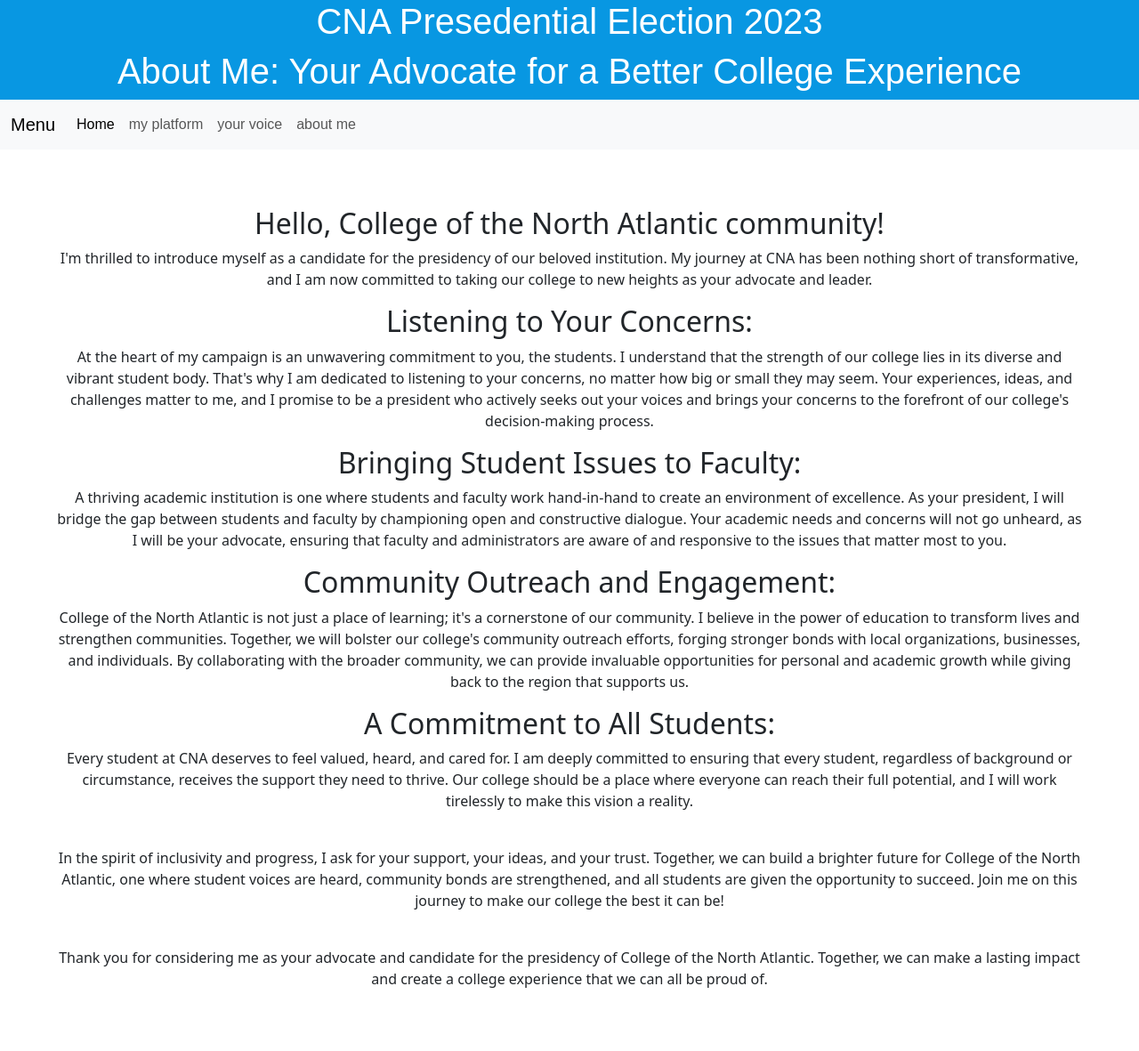
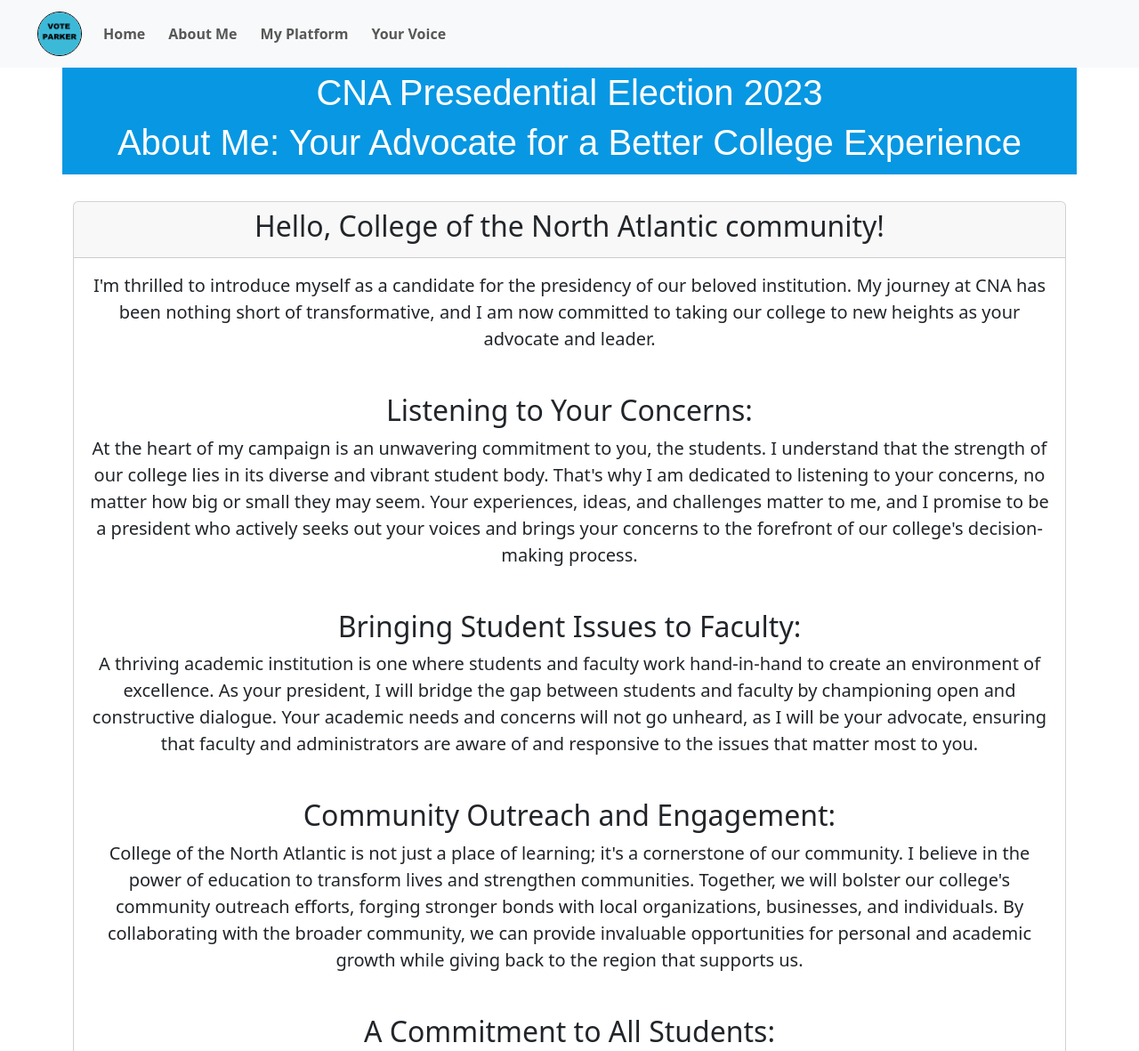
Before and after one commit to Joshua-Crocker/VoteParkerWebsite, a plain HTML site: page about.html in a window 1280 px wide. Shown: the top 1181 px of the page at 89% size. Drawn offline with nearby package versions, Linux system fonts and the light colour scheme.

Commit message:
navbar seperated for cleaner code. cleaned up some other things like spacing and formatting. more to be done.

```diff
--- a/about.html
+++ b/about.html
@@ -3,7 +3,6 @@
     <head>
       <title>Vote Parker</title>
       <meta charset="utf-8">
-        <meta http-equiv="X-UA-Compatible" content="IE=edge">
       <meta name="viewport" content="width=device-width, initial-scale=1">
       <link href="voteparker.css" rel="stylesheet">
       <link href="https://cdn.jsdelivr.net/npm/bootstrap@5.3.2/dist/css/bootstrap.min.css" rel="stylesheet" integrity="sha384-T3c6CoIi6uLrA9TneNEoa7RxnatzjcDSCmG1MXxSR1GAsXEV/Dwwykc2MPK8M2HN" crossorigin="anonymous">
@@ -11,72 +10,78 @@
       <script src="https://kit.fontawesome.com/46188fc76a.js" crossorigin="anonymous"></script>
       <script src="https://cdn.jsdelivr.net/npm/@popperjs/core@2.11.8/dist/umd/popper.min.js" integrity="sha384-I7E8VVD/ismYTF4hNIPjVp/Zjvgyol6VFvRkX/vR+Vc4jQkC+hVqc2pM8ODewa9r" crossorigin="anonymous"></script>
       <script src="https://cdn.jsdelivr.net/npm/bootstrap@5.3.2/dist/js/bootstrap.min.js" integrity="sha384-BBtl+eGJRgqQAUMxJ7pMwbEyER4l1g+O15P+16Ep7Q9Q+zqX6gSbd85u4mG4QzX+" crossorigin="anonymous"></script>
+      <script src="navBar.js"></script>
     </head>
-      <header>
+
+    <body>
+    <div id="navbar"></div>
+    <div class="main">
+        <div class="container-sm">
+            <div class="row">
+
+                <div class="titlecard">
                      <h1 class="text-center">CNA Presedential Election 2023 </h1>
                      <h1 class="text-center">About Me: Your Advocate for a Better College Experience</h1>
-        <nav class="navbar navbar-expand-lg bg-body-tertiary">
-          <div class="container-fluid">
-            <a class="navbar-brand" href="#">Menu</a>
-            <button class="navbar-toggler" type="button" data-bs-toggle="collapse" data-bs-target="#navbarNavAltMarkup" aria-controls="navbarNavAltMarkup" aria-expanded="false" aria-label="Toggle navigation">
-                <span class="navbar-toggler-icon"></span>
-            </button>
-              <div class="collapse navbar-collapse" id="navbarNavAltMarkup">
-                <div class="navbar-nav">
-                  <a class="nav-link active" aria-current="page" href="index.html">Home</a>
-                  <a class="nav-link" href="#">my platform</a>
-                  <a class="nav-link" href="#">your voice</a>
-                  <a class="nav-link" href="about.html">about me</a>
                 </div>
+
+                <div class="spacer"></div>
+
+                <div id="aboutme">
+                    <div class="card">
+                        <div class="card-header">
+                            <h2>Hello, College of the North Atlantic community!</h2>
                         </div>
-            </div>
-          </nav>
-      </header>
-    <body>
-        <div>
-            <h2>Hello, College of the North Atlantic community!</h2>
-                    <p>I'm thrilled to introduce myself as a candidate for the presidency of our beloved
+                        <div class="card-body">
+                        <p class="card-text">I'm thrilled to introduce myself as a candidate for the presidency of our beloved
                             institution. My journey at CNA has been nothing short of transformative, and I am
                             now committed to taking our college to new heights as your advocate and leader.</p>
-            <h2>Listening to Your Concerns:</h2>
-                    <p>At the heart of my campaign is an unwavering commitment to you, the students.
+                        <div class="spacer"></div>
+                        <h2 class="card-title">Listening to Your Concerns:</h2>
+                        <p class="card-text">At the heart of my campaign is an unwavering commitment to you, the students.
                             I understand that the strength of our college lies in its diverse and vibrant
                             student body. That's why I am dedicated to listening to your concerns, no matter
                             how big or small they may seem. Your experiences, ideas, and challenges matter
                             to me, and I promise to be a president who actively seeks out your voices and
                             brings your concerns to the forefront of our college's decision-making process.</p>
-            <h2>Bringing Student Issues to Faculty:</h2>
-                    <p>A thriving academic institution is one where students and faculty work
+                        <div class="spacer"></div>
+                        <h2 class="card-title">Bringing Student Issues to Faculty:</h2>
+                        <p class="card-text">A thriving academic institution is one where students and faculty work
                             hand-in-hand to create an environment of excellence. As your president, I will
                             bridge the gap between students and faculty by championing open and constructive
                             dialogue. Your academic needs and concerns will not go unheard, as I will be your
                             advocate, ensuring that faculty and administrators are aware of and responsive to
                               the issues that matter most to you.</p>
-            <h2>Community Outreach and Engagement:</h2>
-                <p>College of the North Atlantic is not just a place of learning; it's a cornerstone of
+                        <div class="spacer"></div>
+                        <h2 class="card-title">Community Outreach and Engagement:</h2>
+                        <p class="card-text">College of the North Atlantic is not just a place of learning; it's a cornerstone of
                             our community. I believe in the power of education to transform lives and strengthen
                             communities. Together, we will bolster our college's community outreach efforts,
                             forging stronger bonds with local organizations, businesses, and individuals.
                             By collaborating with the broader community, we can provide invaluable opportunities
                             for personal and academic growth while giving back to the region that supports us.</p>
-            <h2>A Commitment to All Students:</h2>
-                <p>Every student at CNA deserves to feel valued, heard, and cared for. I am deeply
+                        <div class="spacer"></div>
+                        <h2 class="card-title">A Commitment to All Students:</h2>
+                        <p class="card-text">Every student at CNA deserves to feel valued, heard, and cared for. I am deeply
                             committed to ensuring that every student, regardless of background or circumstance,
                             receives the support they need to thrive. Our college should be a place where
                             everyone can reach their full potential, and I will work tirelessly to make this
                             vision a reality.</p>
-            <br>
-                <p>In the spirit of inclusivity and progress, I ask for your support, your ideas, and your trust.
+                        <div class="spacer"></div>
+                        <p class="card-text">In the spirit of inclusivity and progress, I ask for your support, your ideas, and your trust.
                             Together, we can build a brighter future for College of the North Atlantic, one where student
                             voices are heard, community bonds are strengthened, and all students are given the opportunity
                             to succeed. Join me on this journey to make our college the best it can be!</p>
-            <br>
-                <p>Thank you for considering me as your advocate and candidate for the presidency of College of the
+                        <div class="spacer"></div>
+                        <p class="card-text">Thank you for considering me as your advocate and candidate for the presidency of College of the
                             North Atlantic. Together, we can make a lasting impact and create a college experience that we
                             can all be proud of.</p>
                         </div>
+                    </div>
+                    <div class="spacer"></div>
+                </div>
+            </div>
+        </div>
+    </div>
     </body>
-    <footer>
 
-    </footer>
 </html>
--- /dev/null
+++ b/navBar.js
@@ -0,0 +1,39 @@
+// navigation bar for pages.
+// include by using <div id="navbar"></div>
+
+document.addEventListener("DOMContentLoaded", function() {
+
+    document.getElementById("navbar").innerHTML = `
+    <nav class="navbar navbar-expand-md navbar-light bg-light">
+    <div class="container-fluid">
+        <a class="navbar-brand" style="margin-left: 30px;" href="index.html">
+          <img style="border-radius: 50%;
+          border: solid 1px black;
+          width: 50px;
+          height: 50px;" src="logo.png">
+        </a>
+
+        <button class="navbar-toggler" type="button" data-toggle="collapse" data-target="#navbarContent" aria-controls="navbarSupportedContent" aria-expanded="false" aria-label="Toggle navigation">
+            <span class="navbar-toggler-icon"></span>
+        </button>
+        <div class="collapse navbar-collapse" id="navbarContent">
+            <ul class="navbar-nav mr-auto">
+                <li class="nav-item">
+                    <a class="nav-link" href="index.html">Home</a>
+                </li>
+                <li class="nav-item">
+                    <a class="nav-link" href="about.html">About Me</a>
+                </li>
+                <li class="nav-item">
+                    <a class="nav-link" href="#">My Platform</a>
+                </li>
+                <li class="nav-item">
+                    <a class="nav-link" href="form.html">Your Voice</a>
+                </li>
+            </ul>
+        </div>
+    </div>
+</nav>
+    `;
+
+});
--- a/voteparker.css
+++ b/voteparker.css
@@ -56,5 +56,26 @@ header, footer {
 
 body>div {
     text-align: center;
-    padding: 5%;
 }
+
+.spacer{
+    height:30px;
+}
+
+.nav-item{
+    padding-right: 10px;
+    font-weight: bold;
+}
+
+.titlecard{
+    color: white;
+    text-align: center;
+    background-color: #0897E2;
+    font-family: "Myriad Pro", Arial, Helvetica, sans-serif;
+    width:80%;
+    padding: 4px;
+}
+
+.card-text{
+    font-size: 125%;
+}
```
Also changed, not shown: form.html (+8 -23 lines), index.html (+38 -28 lines), logo.png (added). Lines whose indentation alone changed are shown as unchanged.
